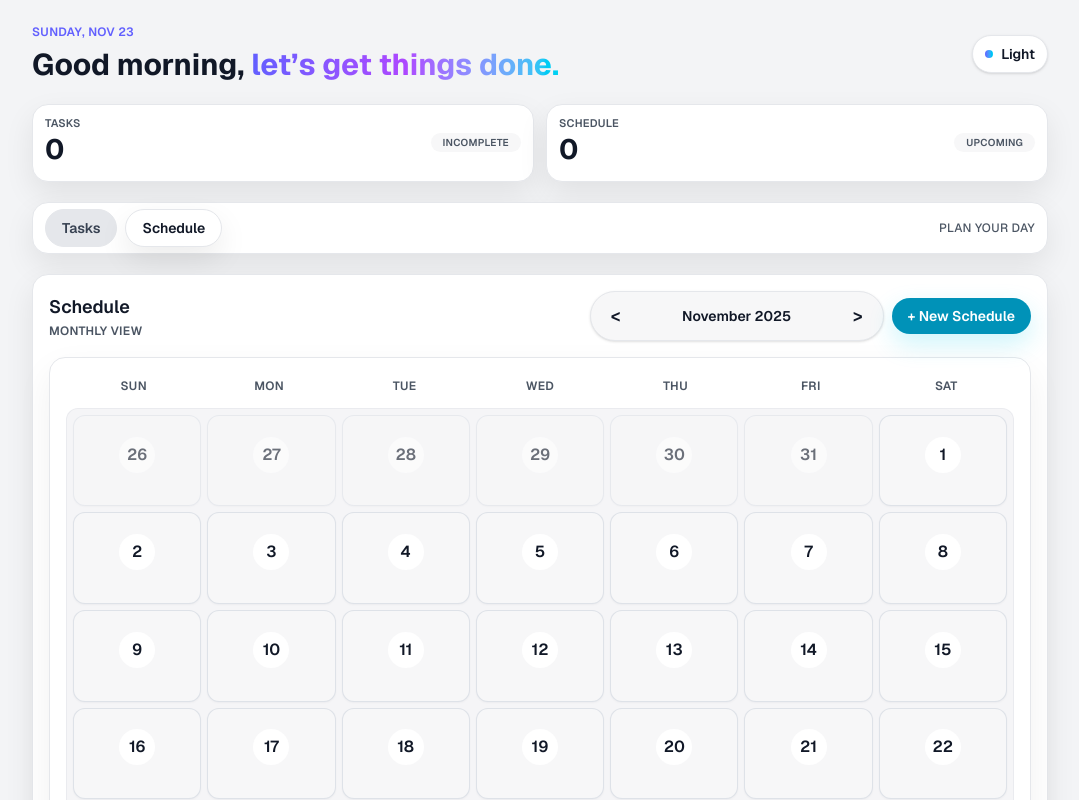
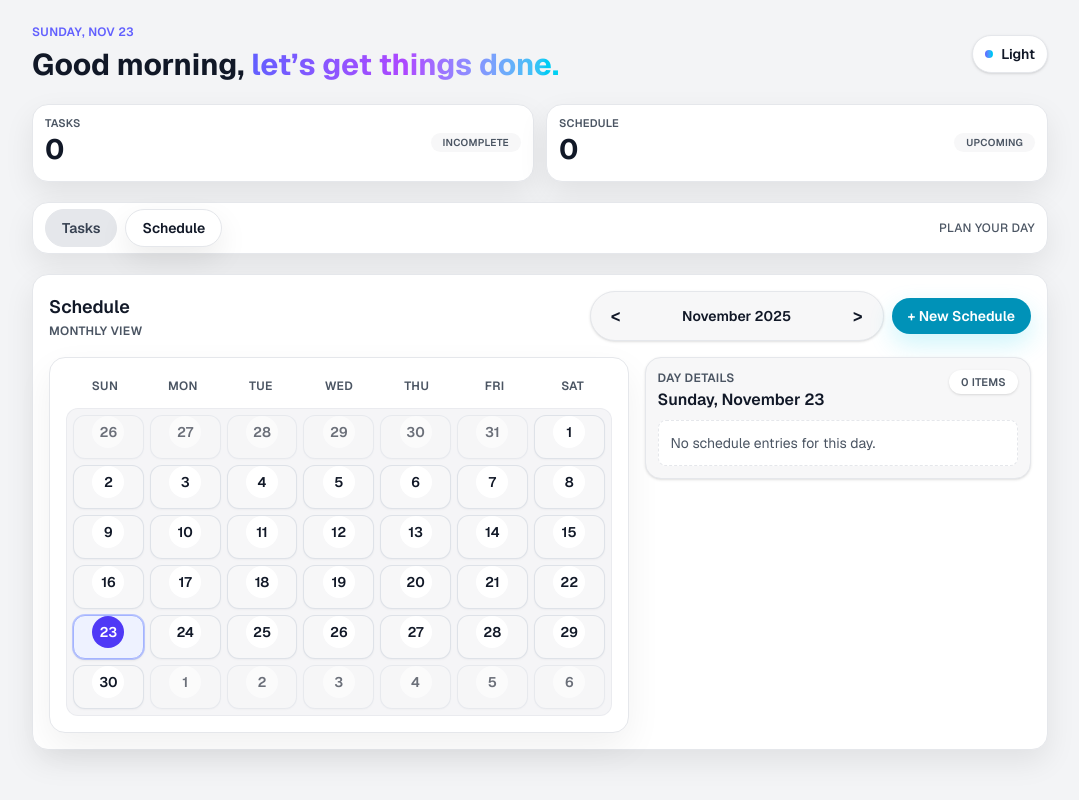
Before and after one commit to bbg-96/logme, a Next.js app: page / in a window 1280 px wide. Both pictures are taken after a click on the button "Schedule". Shown: the top 800 px of the page, without its empty margins (100-1179 px from the left). Built offline with nearby package versions, Linux system fonts and the light colour scheme.

Commit message:
Adjust schedule calendar layout for on-screen view

```diff
--- a/components/schedule/calendar-day-cell.tsx
+++ b/components/schedule/calendar-day-cell.tsx
@@ -29,7 +29,7 @@ export function CalendarDayCell({
     <button
       onClick={() => onSelect(date)}
       className={cx(
-        "group relative flex aspect-[7/5] flex-col items-center justify-between rounded-xl border text-left transition-all duration-200 ease-out focus-visible:outline-none focus-visible:ring-2 focus-visible:ring-indigo-500",
+        "group relative flex aspect-[5/3] flex-col items-center justify-between rounded-xl border text-left transition-all duration-200 ease-out focus-visible:outline-none focus-visible:ring-2 focus-visible:ring-indigo-500",
         "bg-[var(--color-bg-subtle)] text-[var(--color-text-primary)] border border-[rgba(148,163,184,0.25)] shadow-[0_1px_2px_rgba(15,23,42,0.04)]",
         "hover:-translate-y-0.5 hover:shadow-[var(--color-shadow-soft)] hover:bg-[var(--color-bg-card)]",
         !inCurrentMonth && "opacity-60",
@@ -42,7 +42,7 @@ export function CalendarDayCell({
       <div className="flex w-full flex-1 flex-col items-center justify-center gap-1 pb-1">
         <span
           className={cx(
-            "flex h-8 w-8 items-center justify-center rounded-full text-sm font-semibold sm:h-9 sm:w-9 sm:text-base",
+            "flex h-7 w-7 items-center justify-center rounded-full text-sm font-semibold sm:h-8 sm:w-8",
             isSelected
               ? "bg-indigo-600 text-white"
               : "bg-[var(--color-bg-card)] text-[var(--color-text-primary)]",
@@ -59,7 +59,7 @@ export function CalendarDayCell({
         )}
       </div>
 
-      <div className="mb-2 flex w-full items-center justify-center gap-1">
+      <div className="mb-1.5 flex w-full items-center justify-center gap-1">
         {Array.from({ length: Math.min(schedulesCount, 3) }).map((_, index) => (
           <span
             key={index}
--- a/components/schedule/schedule-calendar.tsx
+++ b/components/schedule/schedule-calendar.tsx
@@ -128,9 +128,15 @@ export function ScheduleCalendar({
           <div className="lg:sticky lg:top-4">{formContent}</div>
         )}
 
-        <div className={`space-y-3 ${isFormOpen ? "lg:max-h-[700px] lg:overflow-y-auto lg:pr-1" : ""}`}>
-          <div className="space-y-2.5 rounded-2xl border border-[color:var(--color-border-subtle)] bg-[var(--color-bg-card)] p-3 shadow-[0_14px_36px_rgba(0,0,0,0.06)] sm:p-4">
-            <div className="grid grid-cols-7 text-center text-xs font-semibold uppercase tracking-wide text-[var(--color-text-muted)]">
+        <div
+          className={`space-y-3 ${
+            isFormOpen
+              ? "lg:max-h-[700px] lg:overflow-y-auto lg:pr-1"
+              : "lg:grid lg:grid-cols-[minmax(0,1.5fr)_minmax(0,1fr)] lg:items-start lg:gap-4 lg:space-y-0"
+          }`}
+        >
+          <div className="space-y-2.5 rounded-2xl border border-[color:var(--color-border-subtle)] bg-[var(--color-bg-card)] p-3 shadow-[0_14px_36px_rgba(0,0,0,0.06)] sm:p-3 lg:p-4">
+            <div className="grid grid-cols-7 text-center text-[11px] font-semibold uppercase tracking-wide text-[var(--color-text-muted)] sm:text-xs">
               {weekdayLabels.map((day) => (
                 <span key={day} className="py-1">
                   {day}
@@ -138,8 +144,8 @@ export function ScheduleCalendar({
               ))}
             </div>
 
-            <div className="rounded-xl border border-[color:var(--color-border-subtle)]/70 bg-[color:var(--color-border-subtle)]/40 p-[4px] sm:p-1.5">
-              <div className="grid grid-cols-7 gap-[4px] sm:gap-1.5">
+            <div className="rounded-xl border border-[color:var(--color-border-subtle)]/70 bg-[color:var(--color-border-subtle)]/40 p-[3px] sm:p-1 lg:p-1.5">
+              <div className="grid grid-cols-7 gap-[3px] sm:gap-1 lg:gap-1.5">
                 {monthDays.map(({ date, inCurrentMonth }) => {
                   const key = toLocalDateString(date);
                   const daySchedules = schedulesByDate[key];
@@ -160,7 +166,7 @@ export function ScheduleCalendar({
             </div>
           </div>
 
-          <div className="rounded-2xl border border-[color:var(--color-border-subtle)] bg-[var(--color-bg-subtle)] p-3 shadow-sm">
+          <div className="rounded-2xl border border-[color:var(--color-border-subtle)] bg-[var(--color-bg-subtle)] p-3 shadow-sm lg:sticky lg:top-2">
             <div className="flex items-start justify-between gap-2">
               <div className="space-y-0.5">
                 <p className="text-xs font-semibold uppercase tracking-wide text-[var(--color-text-muted)]">Day details</p>
```
